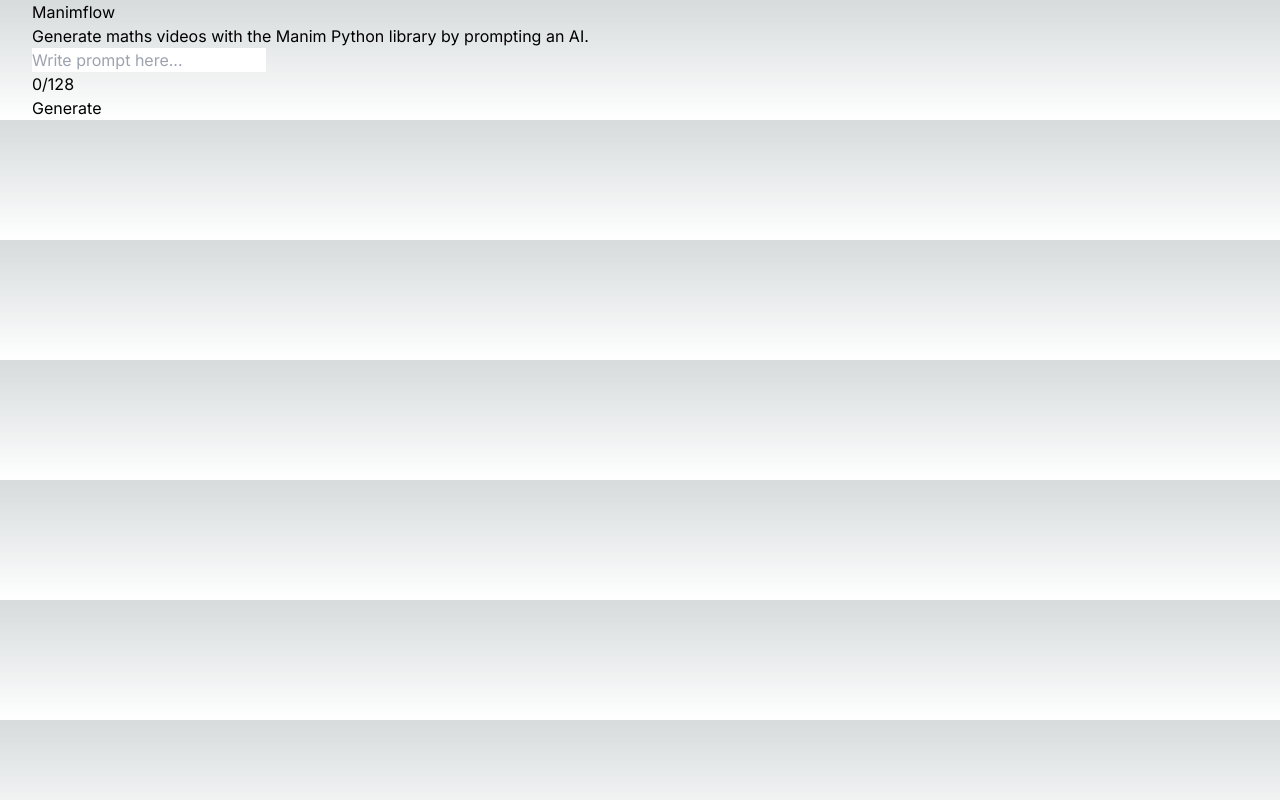
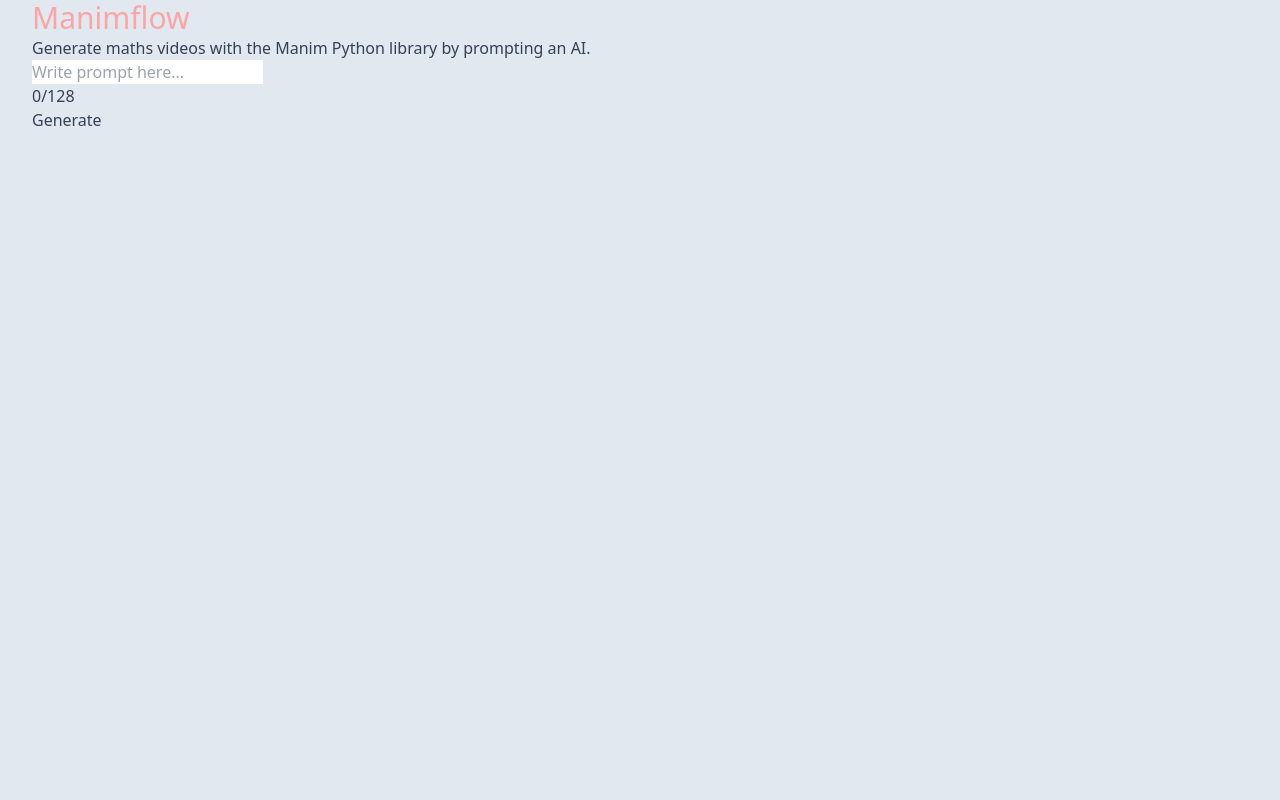
Before and after one commit to RACollins/manimflow-api, a Next.js app in the folder manimflow-site/: page / in a window 1280 px wide. Built offline with nearby package versions, Linux system fonts and the light colour scheme; no server answers.

Commit message:
Refactor Tailwind CSS configuration and styles

```diff
--- a/manimflow-site/app/globals.css
+++ /dev/null
@@ -1,33 +0,0 @@
-@tailwind base;
-@tailwind components;
-@tailwind utilities;
-
-:root {
-  --foreground-rgb: 0, 0, 0;
-  --background-start-rgb: 214, 219, 220;
-  --background-end-rgb: 255, 255, 255;
-}
-
-@media (prefers-color-scheme: dark) {
-  :root {
-    --foreground-rgb: 255, 255, 255;
-    --background-start-rgb: 0, 0, 0;
-    --background-end-rgb: 0, 0, 0;
-  }
-}
-
-body {
-  color: rgb(var(--foreground-rgb));
-  background: linear-gradient(
-      to bottom,
-      transparent,
-      rgb(var(--background-end-rgb))
-    )
-    rgb(var(--background-start-rgb));
-}
-
-@layer utilities {
-  .text-balance {
-    text-wrap: balance;
-  }
-}
--- a/manimflow-site/app/layout.tsx
+++ b/manimflow-site/app/layout.tsx
@@ -1,22 +1,16 @@
-import type { Metadata } from "next";
-import { Inter } from "next/font/google";
-import "./globals.css";
-
-const inter = Inter({ subsets: ["latin"] });
-
-export const metadata: Metadata = {
-  title: "Create Next App",
-  description: "Generated by create next app",
-};
+export const metadata = {
+  title: 'Next.js',
+  description: 'Generated by Next.js',
+}
 
 export default function RootLayout({
   children,
-}: Readonly<{
-  children: React.ReactNode;
-}>) {
+}: {
+  children: React.ReactNode
+}) {
   return (
     <html lang="en">
-      <body className={inter.className}>{children}</body>
+      <body>{children}</body>
     </html>
-  );
+  )
 }
--- a/manimflow-site/app/page.tsx
+++ b/manimflow-site/app/page.tsx
@@ -2,6 +2,7 @@
 import Head from "next/head";
 import Main from "../components/main";
 import styles from "../styles/Home.module.css";
+import "../styles/globals.css";
 
 const Home: NextPage = () => {
   return (
--- a/manimflow-site/components/main.tsx
+++ b/manimflow-site/components/main.tsx
@@ -66,7 +66,7 @@
 
   return (
     <div>
-      <h1>Manimflow</h1>
+      <h1 className="text-3xl text-red-300">Manimflow</h1>
       {displayedElement}
     </div>
   )
--- a/manimflow-site/package.json
+++ b/manimflow-site/package.json
@@ -18,10 +18,11 @@
     "@types/node": "^20",
     "@types/react": "^18",
     "@types/react-dom": "^18",
+    "autoprefixer": "^10.4.20",
     "eslint": "^8",
     "eslint-config-next": "14.2.7",
-    "postcss": "^8",
-    "tailwindcss": "^3.4.1",
+    "postcss": "^8.4.45",
+    "tailwindcss": "^3.4.10",
     "typescript": "^5"
   }
 }
--- /dev/null
+++ b/manimflow-site/postcss.config.js
@@ -0,0 +1,6 @@
+module.exports = {
+  plugins: {
+    tailwindcss: {},
+    autoprefixer: {},
+  },
+}
--- /dev/null
+++ b/manimflow-site/styles/globals.css
@@ -0,0 +1,7 @@
+@tailwind base;
+@tailwind components;
+@tailwind utilities;
+
+html, body {
+    @apply bg-slate-200 text-slate-700;
+}
--- /dev/null
+++ b/manimflow-site/tailwind.config.js
@@ -0,0 +1,15 @@
+/** @type {import('tailwindcss').Config} */
+module.exports = {
+  content: [
+    "./app/**/*.{js,ts,jsx,tsx,mdx}",
+    "./pages/**/*.{js,ts,jsx,tsx,mdx}",
+    "./components/**/*.{js,ts,jsx,tsx,mdx}",
+
+    // Or if using `src` directory:
+    "./src/**/*.{js,ts,jsx,tsx,mdx}",
+  ],
+  theme: {
+    extend: {},
+  },
+  plugins: [],
+}
```
Also changed, not shown: 2 other files (tests, documents, lock files or other folders).
